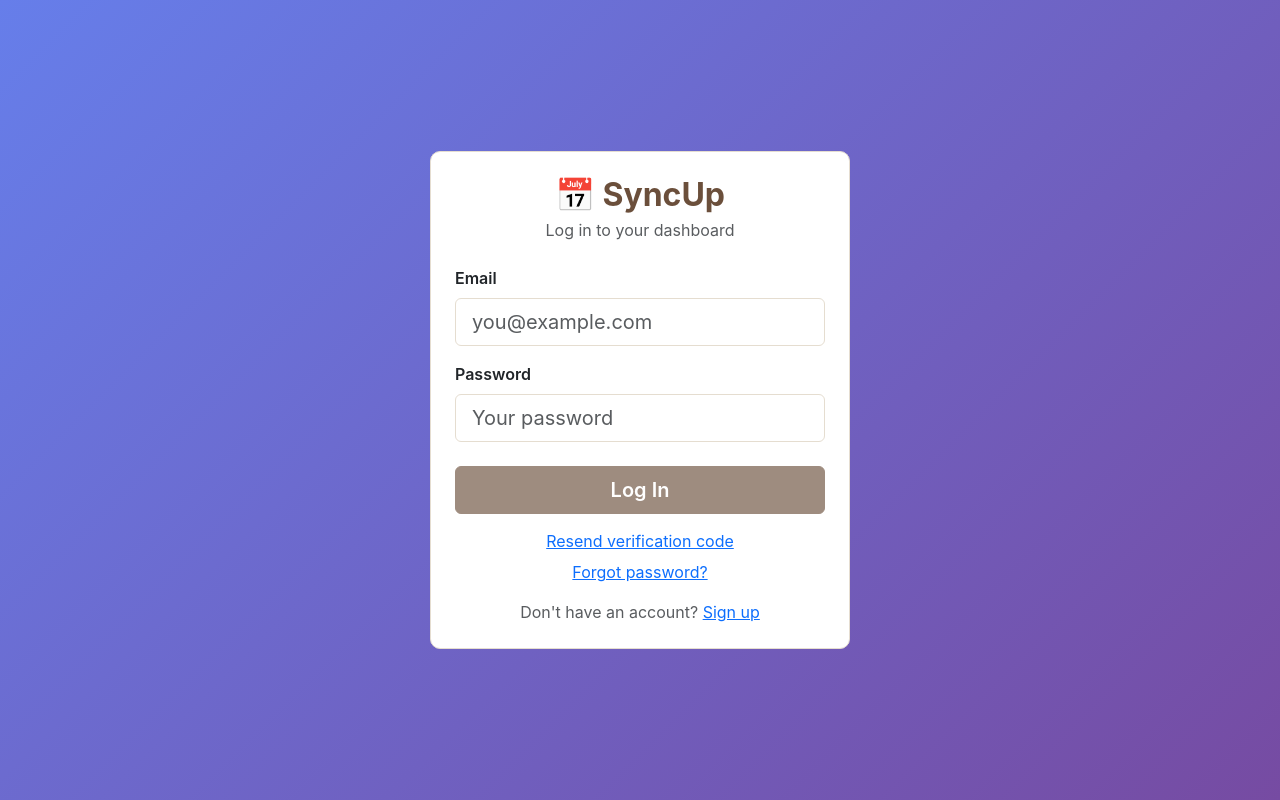
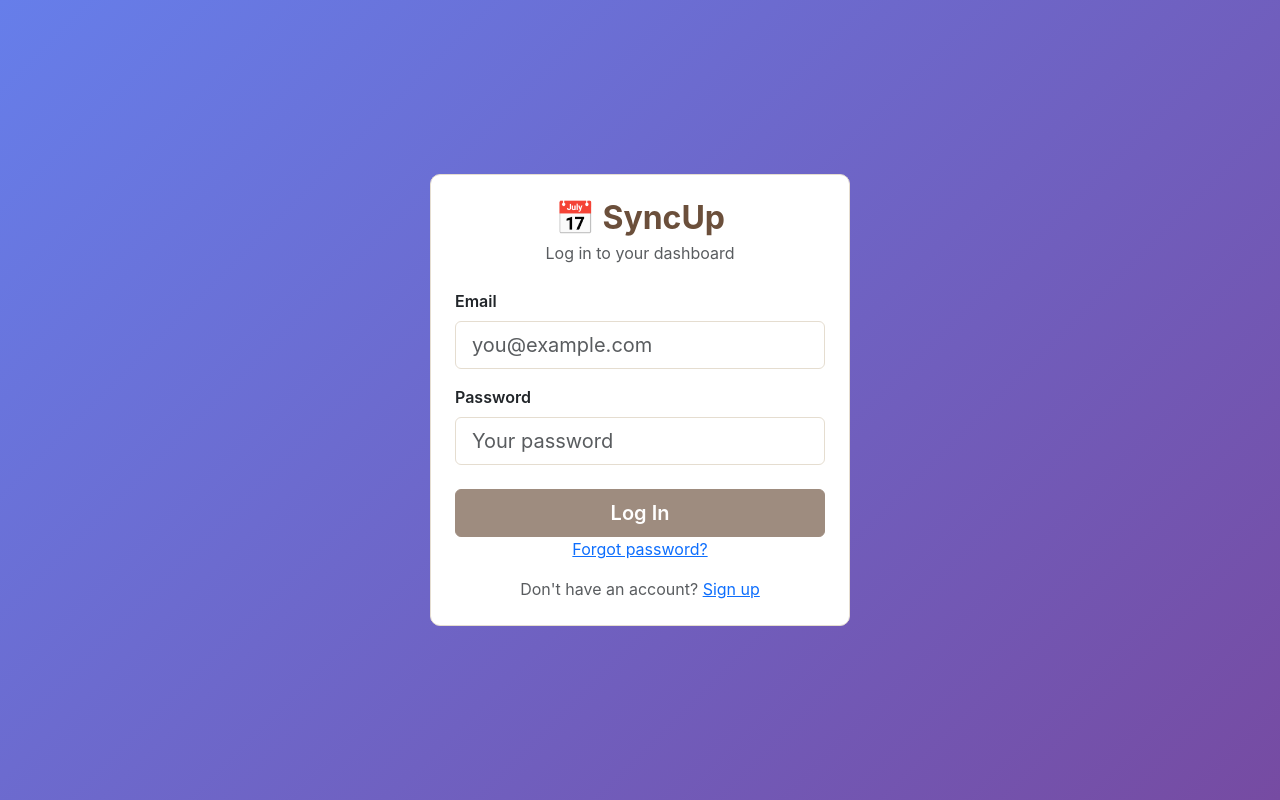
Before and after one commit to guptavaidehi06-creator/SyncUp, an Angular app: page /login in a window 1280 px wide. Built offline with nearby package versions, Linux system fonts and the light colour scheme.

Commit message:
Remove unnecessary verification prompt

```diff
--- a/src/app/login/login.html
+++ b/src/app/login/login.html
@@ -9,7 +9,6 @@
       </div>
 
       <div *ngIf="errorMessage" class="alert alert-danger">{{ errorMessage }}</div>
-      <div *ngIf="verificationMessage" class="alert alert-success">{{ verificationMessage }}</div>
 
       <form #loginForm="ngForm" (ngSubmit)="login()">
 
@@ -30,9 +29,6 @@
         </button>
       </form>
 
-      <button type="button" class="btn btn-link w-100 mt-2" (click)="resendVerification()">
-        Resend verification code
-      </button>
 
       <p class="text-center text-muted mb-2">
   <a routerLink="/forgot-password">Forgot password?</a>
--- a/src/app/login/login.ts
+++ b/src/app/login/login.ts
@@ -19,13 +19,11 @@ export class Login {
   };
 
   errorMessage: string = '';
-  verificationMessage: string = '';
 
   constructor(private authService: AuthService, private router: Router) { }
 
   login(): void {
     this.errorMessage = '';
-    this.verificationMessage = '';
     this.authService.login(this.credentials).subscribe({
       next: () => {
         this.router.navigate(['/']);
@@ -36,15 +34,4 @@ export class Login {
     });
   }
 
-  resendVerification(): void {
-    this.errorMessage = '';
-    this.authService.resendVerification({ email: this.credentials.email }).subscribe({
-      next: (response) => {
-        this.verificationMessage = `Your verification code is ${response.verificationCode}`;
-      },
-      error: (err) => {
-        this.errorMessage = err.error || 'Unable to generate a verification code.';
-      }
-    });
-  }
 }
```
